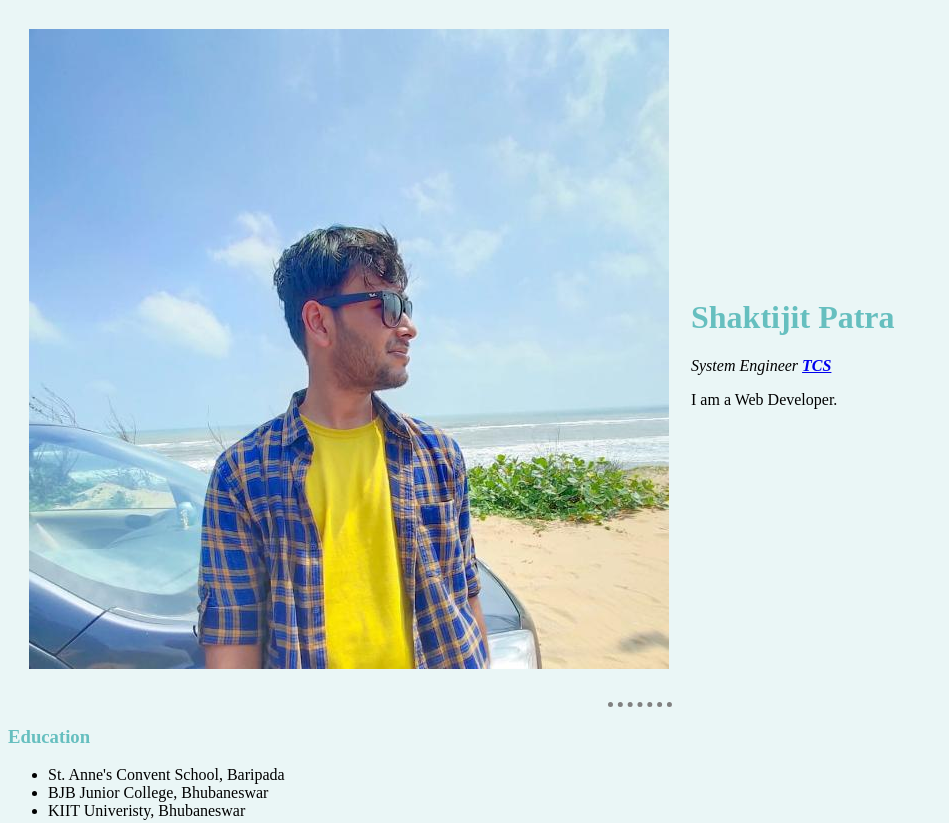
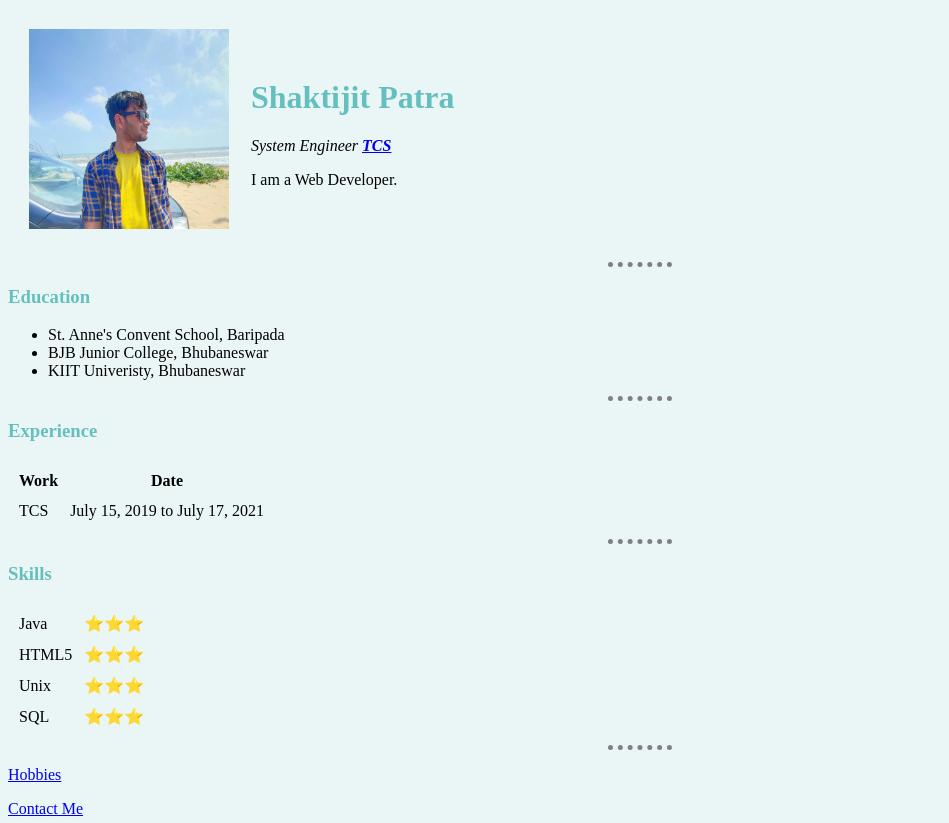
Before and after one commit to shaktijit/folly-of-the-wisest, a plain HTML site: page index.html in a window 1280 px wide. Shown: the top 823 px of the page, without its empty margins (0-949 px from the left). Drawn offline with Linux system fonts and the light colour scheme.

Commit message:
Image resizing

```diff
--- a/css/styles.css
+++ b/css/styles.css
@@ -1,6 +1,11 @@
 body
 {
   background-color: #EAF6F6;
+}
+img
+{
+  height: 200px;
+  width: 200px;
 }
 hr
 {
```
